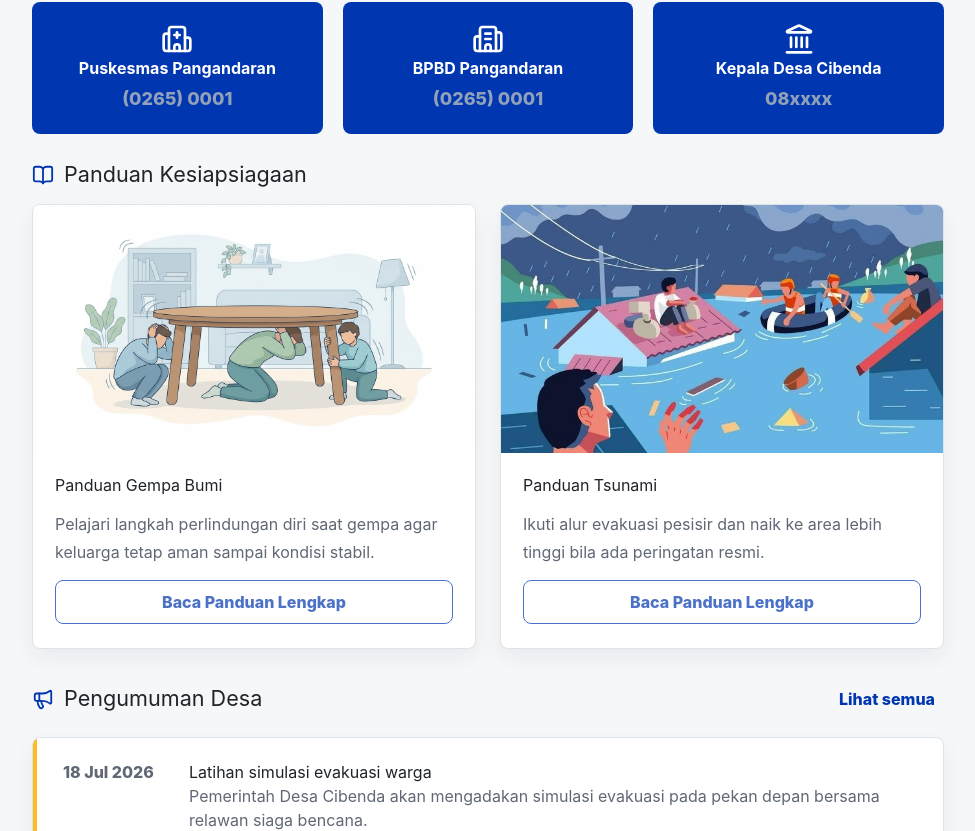
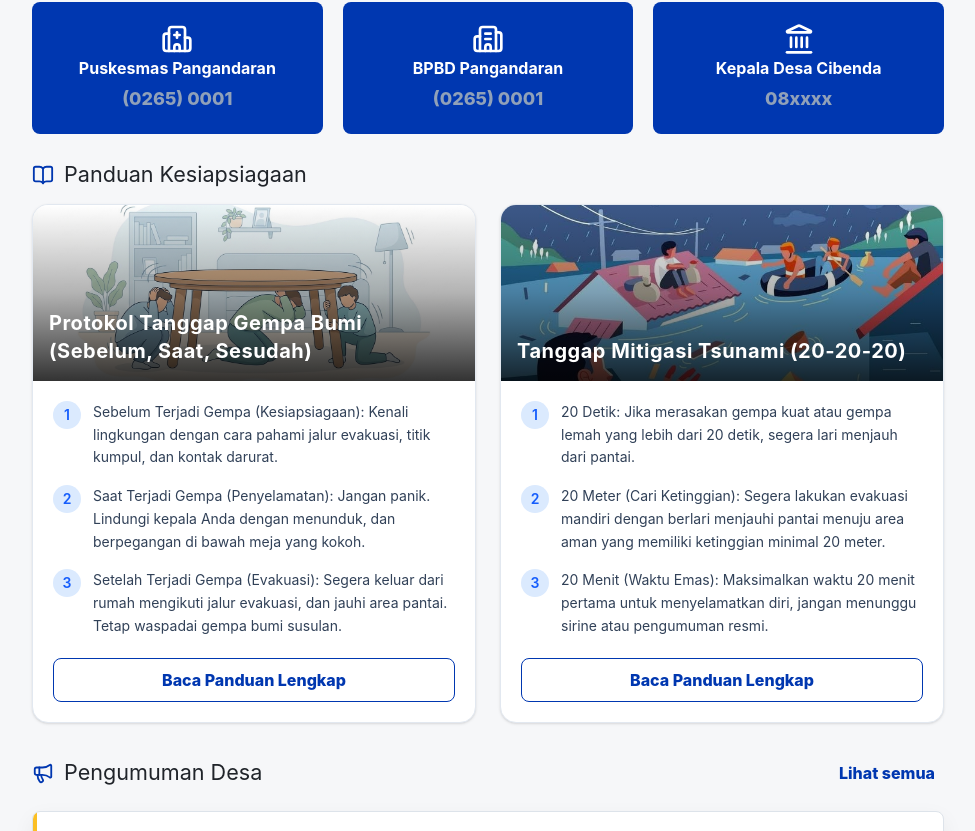
Before and after one commit to Vextronode/sigap_app, a React (Vite) app in the folder apps/frontend/: page / in a window 1280 px wide. Shown: the part 2129-2960 px from the top of the page, without its empty margins (292-1267 px from the left). Built offline with nearby package versions, Linux system fonts and the light colour scheme; no server answers.

Commit message:
Feat/kesiapsiagaan (#27)
* feat(blog-panduan): complete panduan kesiapsiagaan dengan teks dan link blog

* delete(dummy): hapus panduan preparedness menjadi data terpisah

```diff
--- a/apps/frontend/src/features/dashboard/components/PreparednessGuide.tsx
+++ b/apps/frontend/src/features/dashboard/components/PreparednessGuide.tsx
@@ -1,21 +1,61 @@
 import { BookOpen } from "lucide-react";
 import { SectionHeader } from "../../../components/common/SectionHeader";
 import { Button } from "../../../components/ui/Button";
-import { dummyPreparednessGuide } from "../data/dummyData";
+import { preparednessGuideData } from "../data/preparednessData";
 
 export const PreparednessGuide = () => (
-  <section aria-labelledby="preparedness">
+  <section aria-labelledby="preparedness" className="w-full">
     <SectionHeader id="preparedness" title="Panduan Kesiapsiagaan" icon={<BookOpen size={22} />} />
-    <div className="guide-grid">
-      {dummyPreparednessGuide.map((guide) => (
-        <article className="guide-card" key={guide.title}>
-          <img className="guide-card__image" src={guide.image} alt={guide.title} loading="lazy" />
-          <div className="guide-card__body">
-            <h3>{guide.title}</h3>
-            <p>{guide.description}</p>
-            <Button type="button" variant="secondary" disabled>
-              {guide.buttonLabel}
-            </Button>
+
+    <div className="grid grid-cols-1 md:grid-cols-2 gap-6 mt-4">
+      {preparednessGuideData.map((guide) => (
+        <article
+          className="bg-white rounded-2xl border border-slate-200 overflow-hidden shadow-sm flex flex-col justify-between"
+          key={guide.title}
+        >
+          {/* Bagian Atas: Gambar Header & Poin Ringkasan */}
+          <div>
+            <div className="relative h-44 w-full overflow-hidden">
+              <img
+                className="w-full h-full object-cover"
+                src={guide.image}
+                alt={guide.title}
+                loading="lazy"
+              />
+              <div className="absolute inset-0 bg-gradient-to-t from-black/80 via-black/30 to-transparent flex items-end p-4">
+                <h3 className="text-xl font-bold text-white tracking-wide">
+                  {guide.title}
+                </h3>
+              </div>
+            </div>
+
+            {/* List Poin Panduan (1, 2) */}
+            <div className="p-5 space-y-4">
+              {guide.points.map((point, index) => (
+                <div key={index} className="flex items-start gap-3">
+                  <span className="flex-shrink-0 w-7 h-7 rounded-full bg-blue-100 text-blue-600 font-semibold text-sm flex items-center justify-center">
+                    {index + 1}
+                  </span>
+                  <p className="text-sm text-slate-700 leading-relaxed font-normal">
+                    {point}
+                  </p>
+                </div>
+              ))}
+            </div>
+          </div>
+
+          {/* Bagian Bawah: Button Link sesuai komponen Evakuasi */}
+          <div className="p-5 pt-0">
+            <a
+              href={guide.href}
+              target="_blank"
+              rel="noopener noreferrer"
+              className="w-full block"
+            >
+              <Button type="button" variant="secondary" className="w-full">
+                {guide.buttonLabel}
+              </Button>
+            </a>
           </div>
         </article>
       ))}
--- a/apps/frontend/src/features/dashboard/data/dummyData.ts
+++ b/apps/frontend/src/features/dashboard/data/dummyData.ts
@@ -114,14 +114,6 @@ export const dummyContacts: EmergencyContact[] = [
   { institution: "Kepala Desa Cibenda", phone: "08xxxx" },
 ];
 
-export type PreparednessGuideItem = {
-  title: string;
-  description: string;
-  image: string;
-  href: string;
-  buttonLabel: string;
-};
-
 export const dummyEvacuation = {
   image: "/assets/image/peta-evakuasi.webp",
   title: "Peta Jalur Evakuasi Desa Cibenda",
@@ -143,20 +135,3 @@ export const dummyEvacuation = {
   ],
   buttonLabel: "Lihat Peta Evakuasi",
 } as const;
-
-export const dummyPreparednessGuide: PreparednessGuideItem[] = [
-  {
-    title: "Panduan Gempa Bumi",
-    description: "Pelajari langkah perlindungan diri saat gempa agar keluarga tetap aman sampai kondisi stabil.",
-    image: "/assets/image/earthquake-ilustration.webp",
-    href: "#",
-    buttonLabel: "Baca Panduan Lengkap",
-  },
-  {
-    title: "Panduan Tsunami",
-    description: "Ikuti alur evakuasi pesisir dan naik ke area lebih tinggi bila ada peringatan resmi.",
-    image: "/assets/image/tsunami-ilustration.webp",
-    href: "#",
-    buttonLabel: "Baca Panduan Lengkap",
-  },
-];
--- /dev/null
+++ b/apps/frontend/src/features/dashboard/data/preparednessData.ts
@@ -0,0 +1,32 @@
+export type PreparednessGuideItem = {
+  title: string;
+  points: string[];
+  image: string;
+  href: string;
+  buttonLabel: string;
+};
+
+export const preparednessGuideData: PreparednessGuideItem[] = [
+  {
+    title: "Protokol Tanggap Gempa Bumi (Sebelum, Saat, Sesudah)",
+    points: [
+      "Sebelum Terjadi Gempa (Kesiapsiagaan): Kenali lingkungan dengan cara pahami jalur evakuasi, titik kumpul, dan kontak darurat.",
+      "Saat Terjadi Gempa (Penyelamatan): Jangan panik. Lindungi kepala Anda dengan menunduk, dan berpegangan di bawah meja yang kokoh.",
+      "Setelah Terjadi Gempa (Evakuasi): Segera keluar dari rumah mengikuti jalur evakuasi, dan jauhi area pantai. Tetap waspadai gempa bumi susulan."
+    ],
+    image: "/assets/image/earthquake-ilustration.webp",
+    href: "https://content.bmkg.go.id/wp-content/uploads/PPT-SLG_Kesiapsiagaan-Menghadapai-Gempabumii.pdf",
+    buttonLabel: "Baca Panduan Lengkap",
+  },
+  {
+    title: "Tanggap Mitigasi Tsunami (20-20-20)",
+    points: [
+      "20 Detik: Jika merasakan gempa kuat atau gempa lemah yang lebih dari 20 detik, segera lari menjauh dari pantai.",
+      "20 Meter (Cari Ketinggian): Segera lakukan evakuasi mandiri dengan berlari menjauhi pantai menuju area aman yang memiliki ketinggian minimal 20 meter.",
+      "20 Menit (Waktu Emas): Maksimalkan waktu 20 menit pertama untuk menyelamatkan diri, jangan menunggu sirine atau pengumuman resmi."
+    ],
+    image: "/assets/image/tsunami-ilustration.webp",
+    href: "https://www.goodnewsfromindonesia.id/2024/08/20/mengenal-skema-20-20-20-langkah-tanggap-mitigasi-tsunami",
+    buttonLabel: "Baca Panduan Lengkap",
+  },
+];
```
